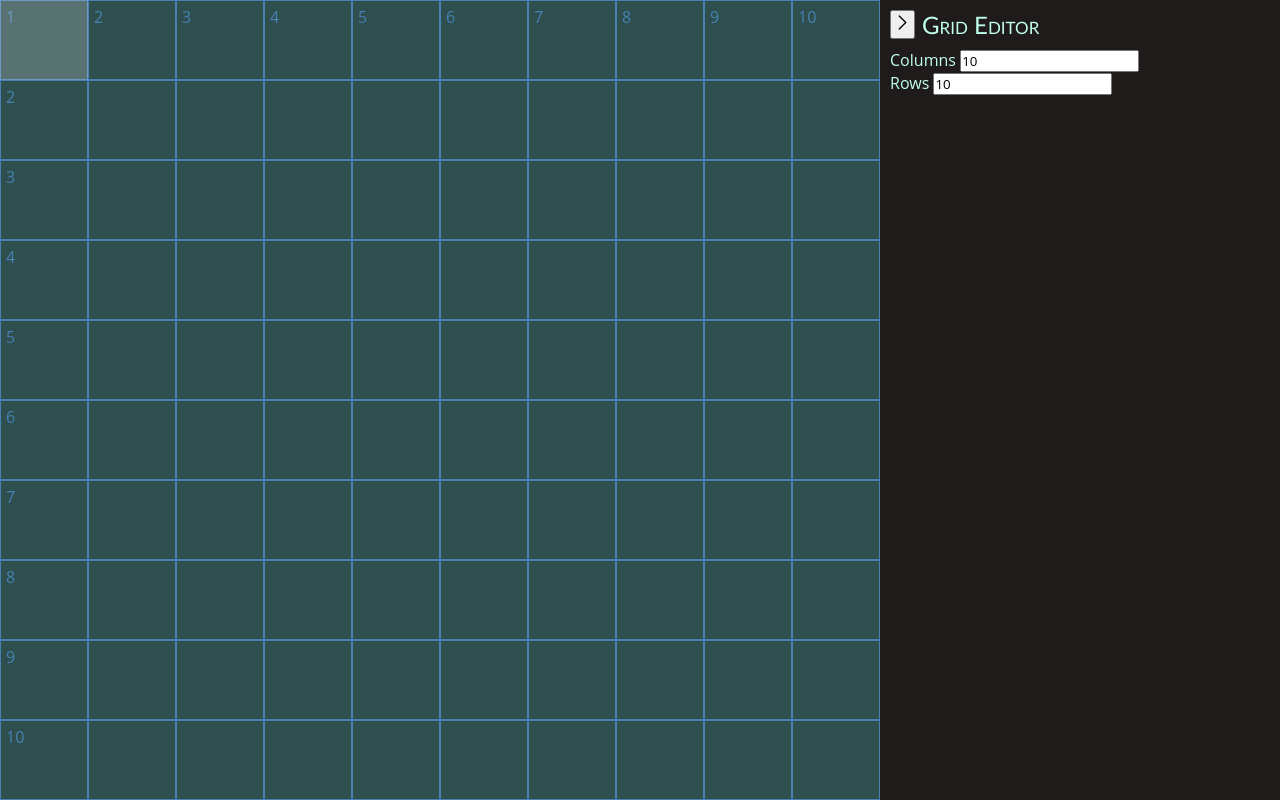
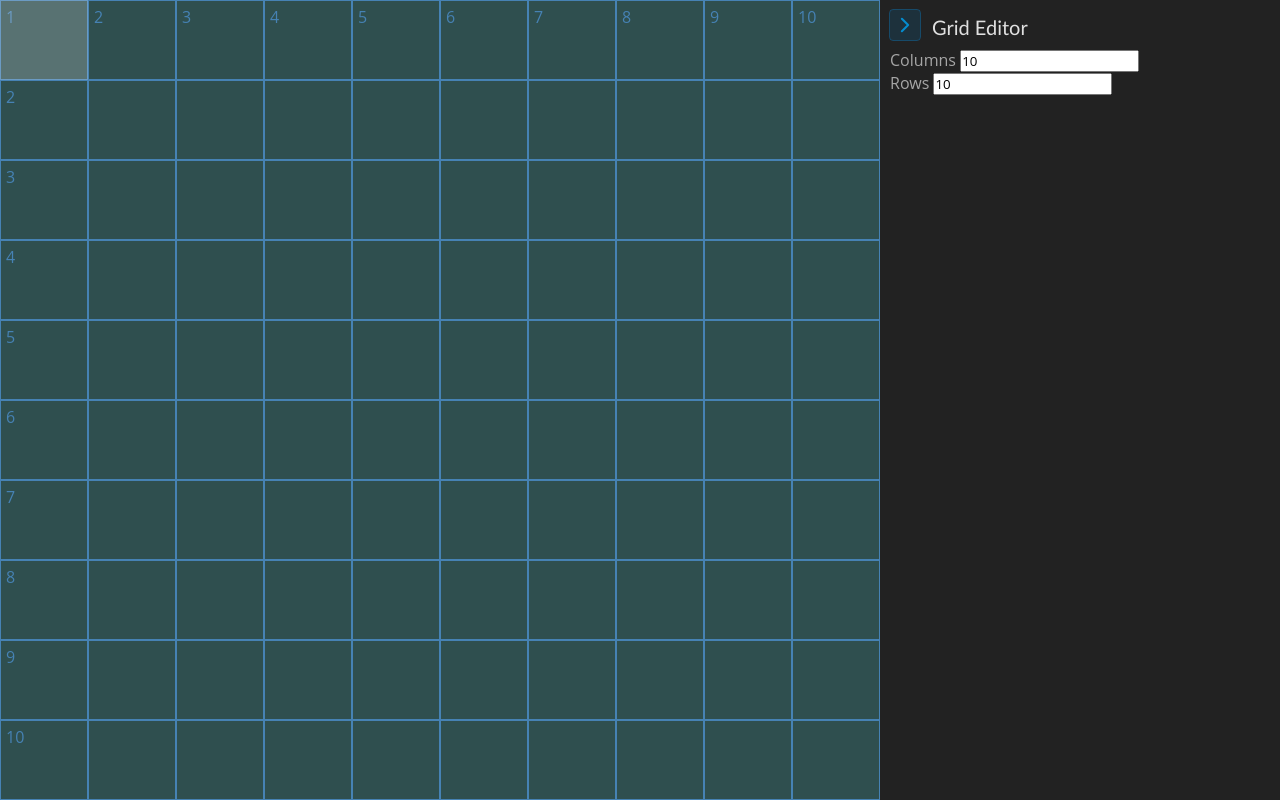
Before and after one commit to IpsumLorem16/grid-selector, a plain HTML site: page index.html in a window 1280 px wide. Drawn offline with Linux system fonts and the light colour scheme.

Commit message:
Side panel: style toggle button & tweak css

```diff
--- a/index.css
+++ b/index.css
@@ -132,11 +132,11 @@ body {
     flex-shrink:0;
     width:400px;
     padding: 10px;
-    color: #c0ffed;
-    background: #201b1b;
+    color: #a6a6a6;
+    background: #222;
 }
 .side-panel[data-expanded="false"] {
-    width: 35px;
+    width: 50px;
 }
 
 .side-panel .header {
@@ -149,14 +149,60 @@ body {
     display:none;
 }
 
+/* Side panel: Toggle open button */
 .side-panel button.toggle-panel {
     position: absolute;
     display: inline-block;
-    width: 25px;
+    cursor: pointer;
+    width: 30px;
+    height: 30px;
+    border-radius: 3px;
+    border:none;
+    background-color: #212121;
+    color: #a6a6a6;
+}
+
+
+.side-panel button.toggle-panel:hover {
+    background-color: #2e2e2e;
+    color:#3ac1c8;
+}
+.side-panel button.toggle-panel:active {
+    opacity:0.8;
+}
+
+.side-panel button.toggle-panel__blue {
+    background-color: #008cdf24;
+    color: #058cce;
+    outline: 1px solid #009fff52;
+}
+
+.side-panel button.toggle-panel__blue:hover {
+    background-color: #05a1fd2b;
+    color: #0697dd;
+}
+
+
+
+.side-panel button.toggle-panel .icon svg {
+    width:20px;
+    pointer-events: none;
+}
+
+.side-panel button.toggle-panel .icon {
+    width: 26px;
+    height: 26px;
+    display: inline-flex;
+    justify-content: center;
+    align-items: center;
 }
 
 .side-panel button.toggle-panel[aria-expanded="true"] .icon-open {
     display: none;
+}
+
+.side-panel button.toggle-panel .icon-open svg {
+    margin-right:3px;
 }
 
 .side-panel button.toggle-panel[aria-expanded="false"] .icon-close {
@@ -164,11 +210,12 @@ body {
 }
 
 .side-panel .header h1 {
-    font-size:24px;
+    font-size:20px;
     font-family:'Gill Sans', 'Gill Sans MT', Calibri, 'Trebuchet MS', sans-serif;
     font-weight:normal;
-    margin-left:32px;
-    font-variant: small-caps;
+    margin-left:42px;
+    margin-top:5px;
+    color:#e0e0e0;
 }
 
 /* helper classes */
--- a/index.html
+++ b/index.html
@@ -16,10 +16,10 @@
     <!-- side panel -->
     <section class="side-panel" role="region" id="sidePanel" data-expanded="true">
         <header class="header">
-            <button class="toggle-panel"  id="togglePanel" role="button" aria-expanded="true" aria-controls="sidePanel">
+            <button class="toggle-panel toggle-panel__blue" title="hide menu"  id="togglePanel" role="button" aria-expanded="true" aria-controls="sidePanel">
                 <span class="sr-only">Hide Panel</span>
-                <span class="icon icon-open"><svg xmlns="http://www.w3.org/2000/svg" fill="none" viewBox="0 0 24 24" stroke-width="1.5" stroke="currentColor" class="size-6"><path stroke-linecap="round" stroke-linejoin="round" d="M15.75 19.5 8.25 12l7.5-7.5" /></svg></span>
-                <span class="icon icon-close"><svg xmlns="http://www.w3.org/2000/svg" fill="none" viewBox="0 0 24 24" stroke-width="1.5" stroke="currentColor" class="size-6"><path stroke-linecap="round" stroke-linejoin="round" d="m8.25 4.5 7.5 7.5-7.5 7.5" /></svg></span>
+                <span class="icon icon-open"><svg xmlns="http://www.w3.org/2000/svg" fill="none" viewBox="0 0 24 24" stroke-width="2.5" stroke="currentColor" class="size-6"><path stroke-linecap="round" stroke-linejoin="round" d="M15.75 19.5 8.25 12l7.5-7.5" /></svg></span>
+                <span class="icon icon-close"><svg xmlns="http://www.w3.org/2000/svg" fill="none" viewBox="0 0 24 24" stroke-width="2.5" stroke="currentColor" class="size-6"><path stroke-linecap="round" stroke-linejoin="round" d="m8.25 4.5 7.5 7.5-7.5 7.5" /></svg></span>
             </button>
             <h1>Grid Editor</h1>
         </header>
```
